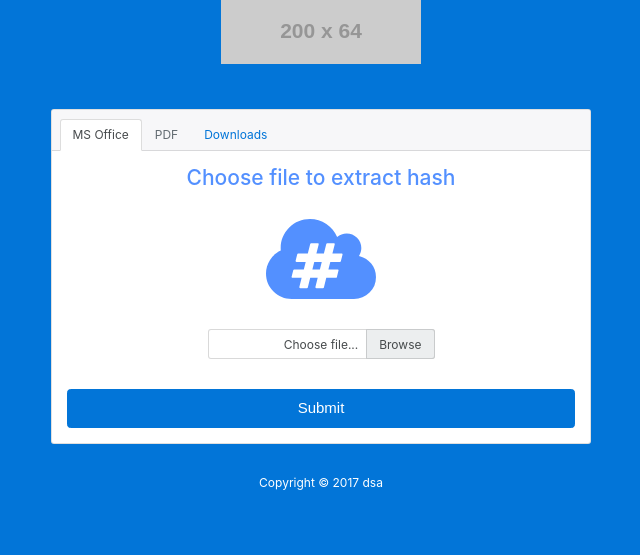
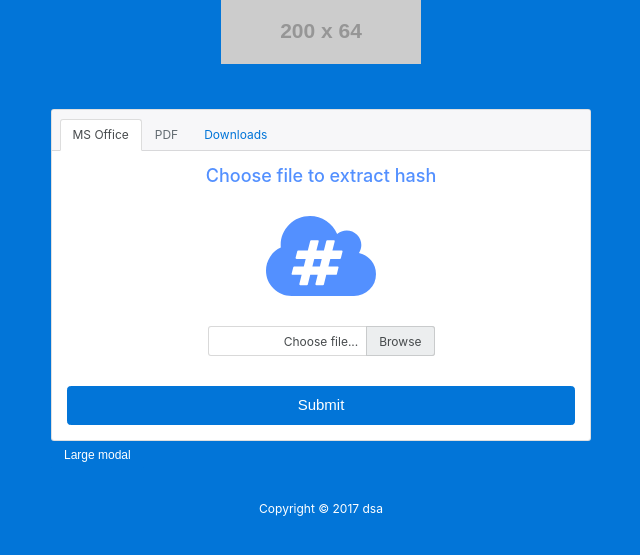
Before and after one commit to awratten/O2J, a PHP site: page / in a window 1280 px wide. Shown: the top 555 px of the page, without its empty margins (319-959 px from the left). Run offline with PHP 8.4, Linux system fonts and the light colour scheme; grey boxes labelled with a size stand in for pictures from a placeholder-image service; some libraries are stand-ins or nearby versions.

Commit message:
add modal

```diff
--- a/web/index.php
+++ b/web/index.php
@@ -47,10 +47,12 @@ $doc_version = "1";
                         <div class="card-block">
                             <form >
                                 <div class="form-group mb30">
-                                    <h3>Choose file to extract hash</h3>
+                                    <h4>Choose file to extract hash</h4>
                                 </div>
                                 <div class="form-group mb30">
-                                    <a href="#" onclick="$('#file-label').click()"><img src="img/cloud-hash.svg" style="height:80px;"></a>
+                                    <a href="#" onclick="$('#file-label').click()">
+                                        <img src="img/cloud-hash.svg" style="height:80px;">
+                                    </a>
                                 </div>
                                 <div class="form-group mb30">
                                     <label id="file-label" class="custom-file">
@@ -60,6 +62,17 @@ $doc_version = "1";
                                 </div>
                                 <button type="submit" class="btn btn-lg btn-primary btn-block">Submit</button>
                             </form>
+                        </div>
+                    </div>
+
+                    <!-- Large modal -->
+                    <button class="btn btn-primary" data-toggle="modal" data-target=".bd-example-modal-lg">Large modal</button>
+
+                    <div class="modal fade bd-example-modal-lg" tabindex="-1" role="dialog" aria-labelledby="myLargeModalLabel" aria-hidden="true">
+                        <div class="modal-dialog modal-lg">
+                            <div class="modal-content">
+                                <span>...</span>
+                            </div>
                         </div>
                     </div>
 
```
